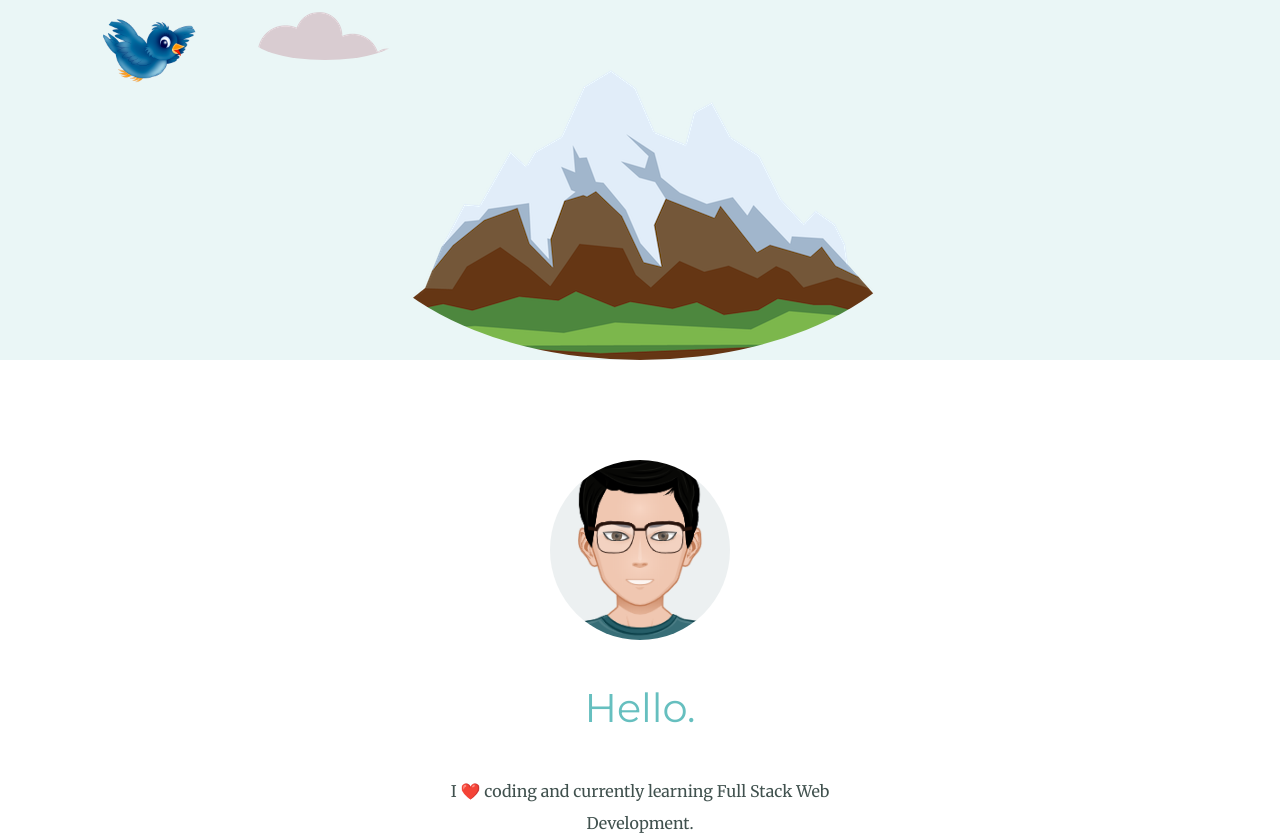
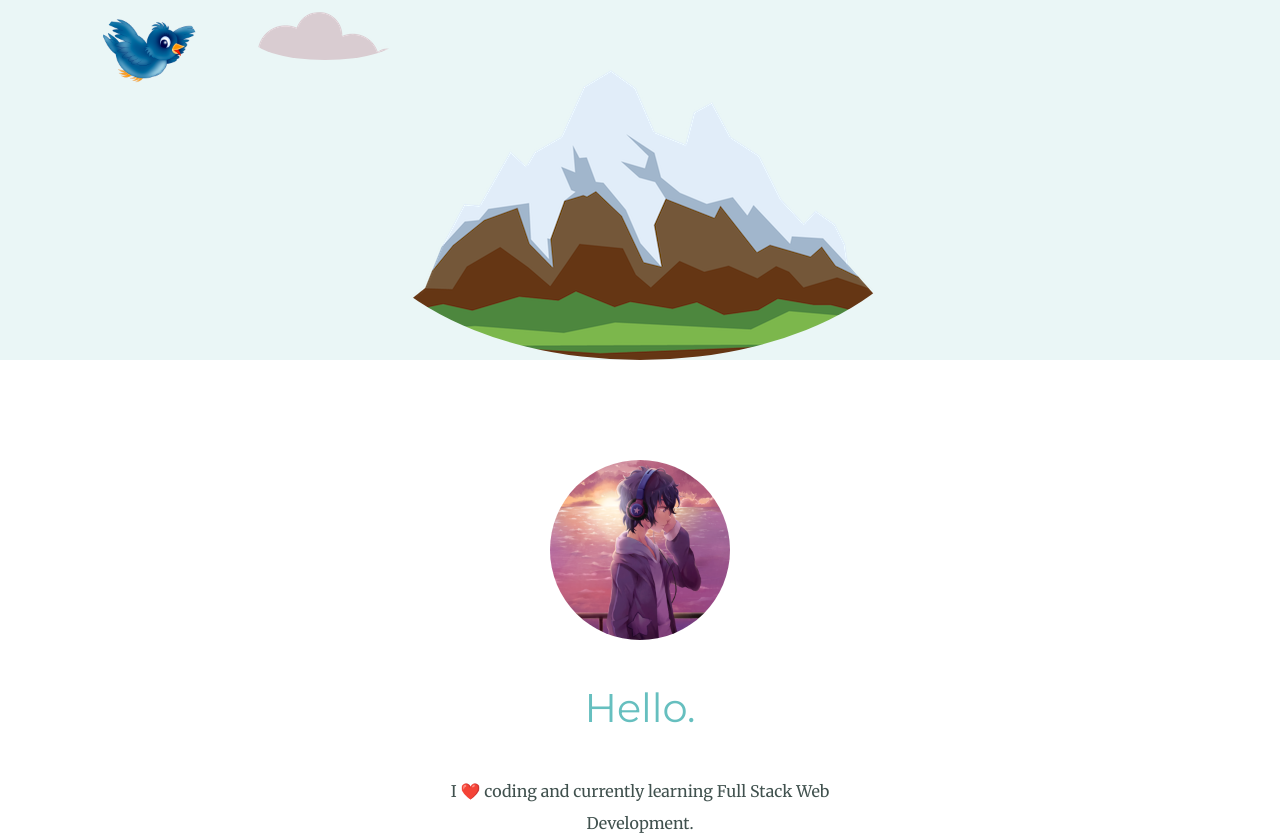
Before and after one commit to TyroneKong/Mywebsite, a plain HTML site: page index.html in a window 1280 px wide. Shown: the part 391-1231 px from the top of the page. Drawn offline with Linux system fonts and the light colour scheme.

Commit message:
Change to Avatar

```diff
--- a/index.html
+++ b/index.html
@@ -20,7 +20,7 @@
 
 <div class="middle-container">
     <div class="profile">
-      <img src="myAvatar.png" alt="picture of me" style="width: 180px;">
+      <img src="animeavatar.png" alt="picture of me" style="width: 180px;">
       <h2>Hello.</h2>
       <p class="intro">I ❤️ coding and currently learning Full Stack Web Development.</p>
     </div>
```
Also changed, not shown: animeavatar.png (added).
